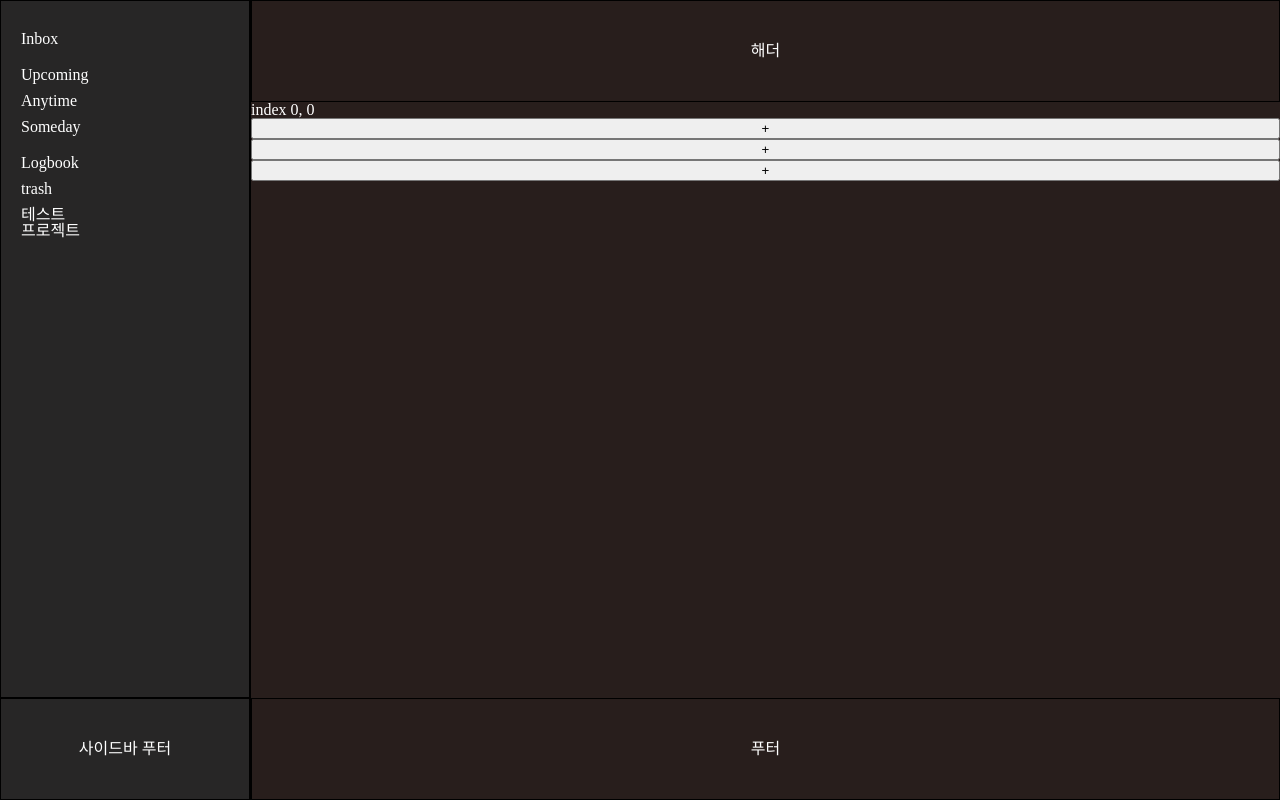
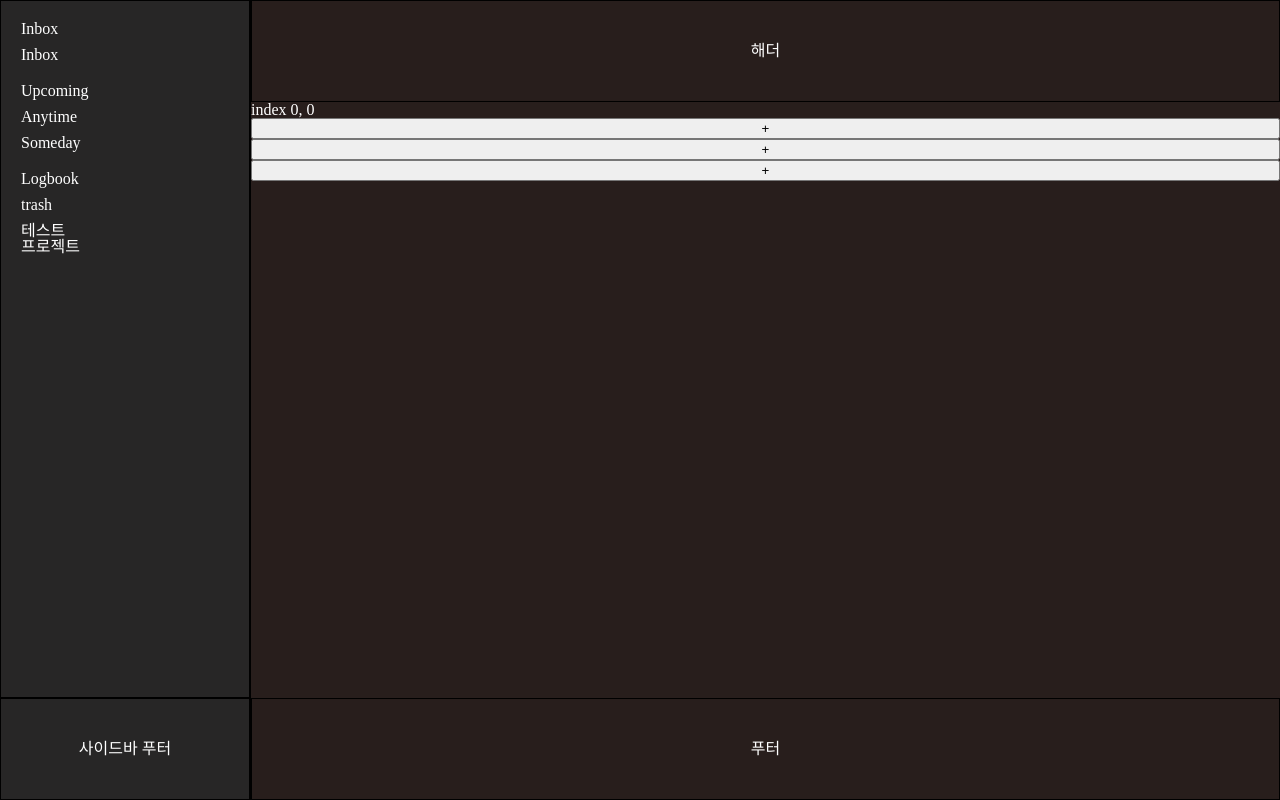
Before and after one commit to WoongsKnow/copy-things3, a Nuxt app: page / in a window 1280 px wide. Built offline with nearby package versions, Linux system fonts and the light colour scheme.

Commit message:
:sparkles: 테스트

```diff
--- a/components/AppSidebar.vue
+++ b/components/AppSidebar.vue
@@ -4,6 +4,9 @@
 <!--      사이드바 해더-->
 <!--    </header>-->
     <section class="menu-wrapper">
+      <header>
+        Inbox
+      </header>
       <ul>
         <li class="menu-item menu-line">Inbox</li>
         <li class="menu-item">Upcoming</li>
@@ -12,12 +15,14 @@
         <li class="menu-item">Logbook</li>
         <li class="menu-item">trash</li>
       </ul>
+      <section>
+<!--TODO 테스트-->
+      </section>
       <ul>
         <li>테스트</li>
         <li>프로젝트</li>
       </ul>
     </section>
-
     <footer>
       사이드바 푸터
     </footer>
--- a/nuxt.config.ts
+++ b/nuxt.config.ts
@@ -1,7 +1,11 @@
 // https://nuxt.com/docs/api/configuration/nuxt-config
 export default defineNuxtConfig({
+  // @ts-ignore
   css: [
     '@/assets/css/reset.css',
     '@/assets/css/style.css'
-  ]
+  ],
+  modules: [
+    '@pinia/nuxt',
+  ],
 })
--- a/package.json
+++ b/package.json
@@ -3,12 +3,16 @@
   "private": true,
   "scripts": {
     "build": "nuxt build",
-    "dev": "nuxt dev",
+    "dev": "nuxt dev --port 8888",
     "generate": "nuxt generate",
     "preview": "nuxt preview",
     "postinstall": "nuxt prepare"
   },
   "devDependencies": {
     "nuxt": "^3.3.3"
+  },
+  "dependencies": {
+    "@pinia/nuxt": "^0.4.11",
+    "pinia": "^2.1.4"
   }
 }
--- a/pages/index.vue
+++ b/pages/index.vue
@@ -2,9 +2,9 @@
   <main class="main-content">
     index
     {{ data }}, {{ data2 }}
-    <button ref="el" @click="plusData()">+</button>
-    <button ref="el" @click="plusData()">+</button>
-    <button ref="el" @click="plusData()">+</button>
+    <button ref="el" @click="plusData">+</button>
+    <button ref="el" @click="plusData">+</button>
+    <button ref="el" @click="plusData">+</button>
   </main>
 </template>
 
```
Also changed, not shown: pages/about.vue (+4 -4 lines).
